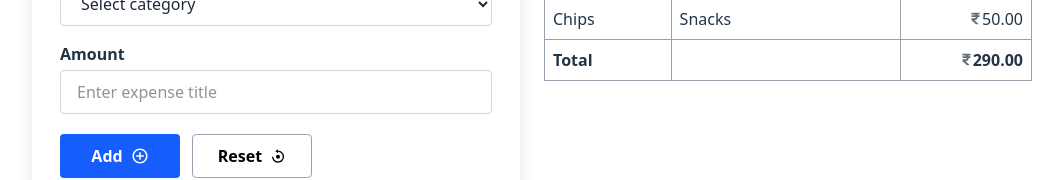
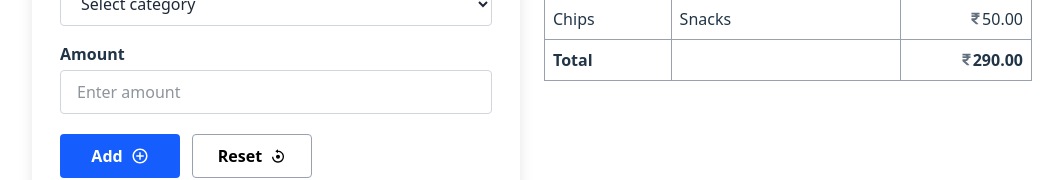
Before and after one commit to sc3ways/react-expense-data, a React (Vite) app: page / in a window 1280 px wide. Shown: the part 253-433 px from the top of the page, without its empty margins (108-1171 px from the left). Built offline with nearby package versions, Linux system fonts and the light colour scheme.

Commit message:
Resolve some errors

```diff
--- a/src/components/ExpenseForm.jsx
+++ b/src/components/ExpenseForm.jsx
@@ -30,7 +30,7 @@ export default function ExpenseForm({ setExpensiveData }) {
 
       if (rules && Array.isArray(rules)) {
         for (const rule of rules) {
-          if (rule.required && !value.trim()) {
+          if (rule.required && !value) {
             errorsData[key] = rule.message;
             if (!firstInvalidField) firstInvalidField = key;
             break;
@@ -62,7 +62,7 @@ export default function ExpenseForm({ setExpensiveData }) {
     setFormData((prevData) => ({
       ...prevData,
 
-      [name]: value,
+      [name]: name === "amount" ? parseInt(value) || "" : value,
     }));
     setErrors("");
     setSuccess("");
@@ -101,6 +101,7 @@ export default function ExpenseForm({ setExpensiveData }) {
   return (
     <div className="expense-form p-7 rounded-lg bg-white drop-shadow-xl">
       <Input
+        type="text"
         label="Title"
         name="title"
         value={formData.title}
@@ -121,12 +122,13 @@ export default function ExpenseForm({ setExpensiveData }) {
       />
 
       <Input
+        type="text"
         label="Amount"
         name="amount"
         value={formData.amount}
         handleOnChange={handleOnChange}
         formRef={formRefs.amount}
-        placeholder="Enter expense title"
+        placeholder="Enter amount"
         error={errors.amount}
       />
 
--- a/src/components/Input.jsx
+++ b/src/components/Input.jsx
@@ -9,6 +9,7 @@ export default function Input({
   error,
   placeholder,
   value,
+  type,
 }) {
   return (
     <div className="input-group mb-4 relative">
@@ -16,7 +17,7 @@ export default function Input({
         {label}
       </label>
       <input
-        type="text"
+        type={type}
         ref={formRef}
         name={name}
         value={value}
```
